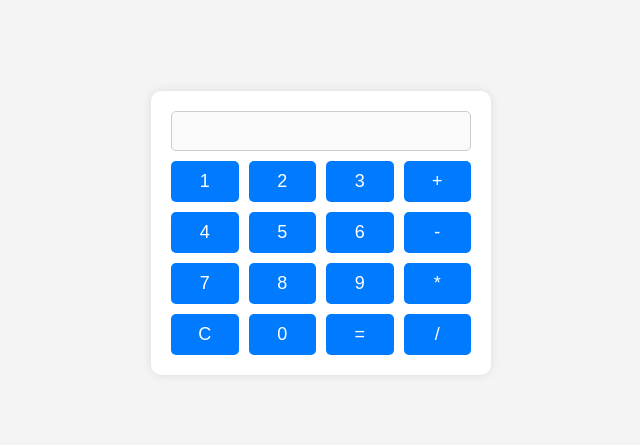
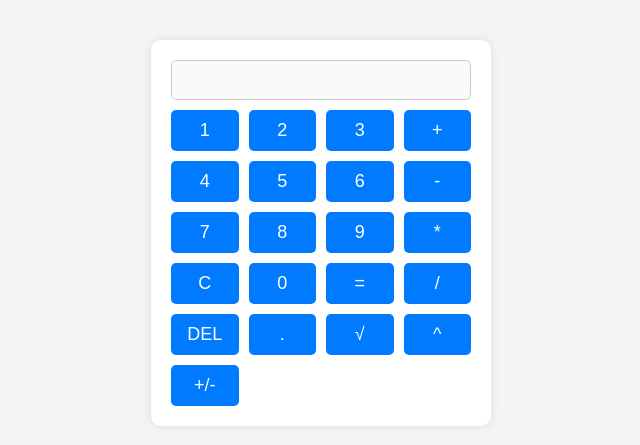
Before and after one commit to Ali-Kasal/Calculatrice_Web, a plain HTML site: page index.html in a window 1280 px wide. Shown: the part 167-612 px from the top of the page, without its empty margins (319-959 px from the left). Drawn offline with Linux system fonts and the light colour scheme.

Commit message:
Rajout boutons et fonctions js

```diff
--- a/app.js
+++ b/app.js
@@ -16,3 +16,18 @@ function calculateResult() {
         display.value = 'Erreur';
     }
 }
+
+function deleteLastCharacter() {
+    const display = document.getElementById('display');
+    display.value = display.value.slice(0, -1);
+}
+
+function changeSign() {
+    const display = document.getElementById('display');
+    display.value = -display.value;
+}
+
+function squareRoot() {
+    const display = document.getElementById('display');
+    display.value = Math.sqrt(display.value);
+}
--- a/index.html
+++ b/index.html
@@ -26,6 +26,12 @@
                     <button onclick="appendToDisplay('0')">0</button>
                     <button onclick="calculateResult()">=</button>
                     <button onclick="appendToDisplay('/')">/</button>
+                    <button onclick="deleteLastCharacter()">DEL</button>
+                    <button onclick="appendToDisplay('.')">.</button>
+                    <button onclick="squareRoot()">√</button>
+                    <button onclick="appendToDisplay('^')">^</button>
+                    <button onclick="changeSign()">+/-</button>
+
                 </div>
             </div>
     <script src="app.js"></script>
```
